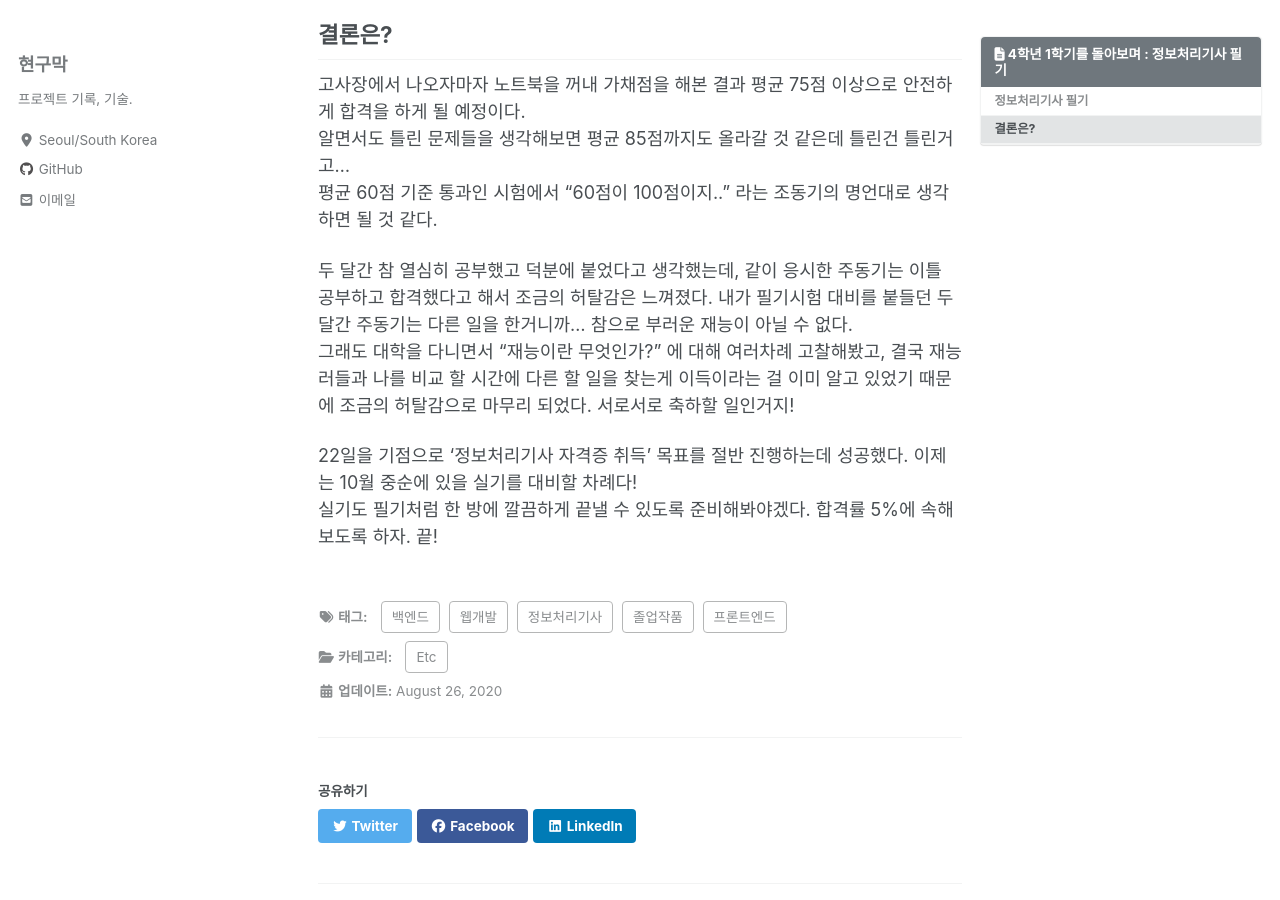
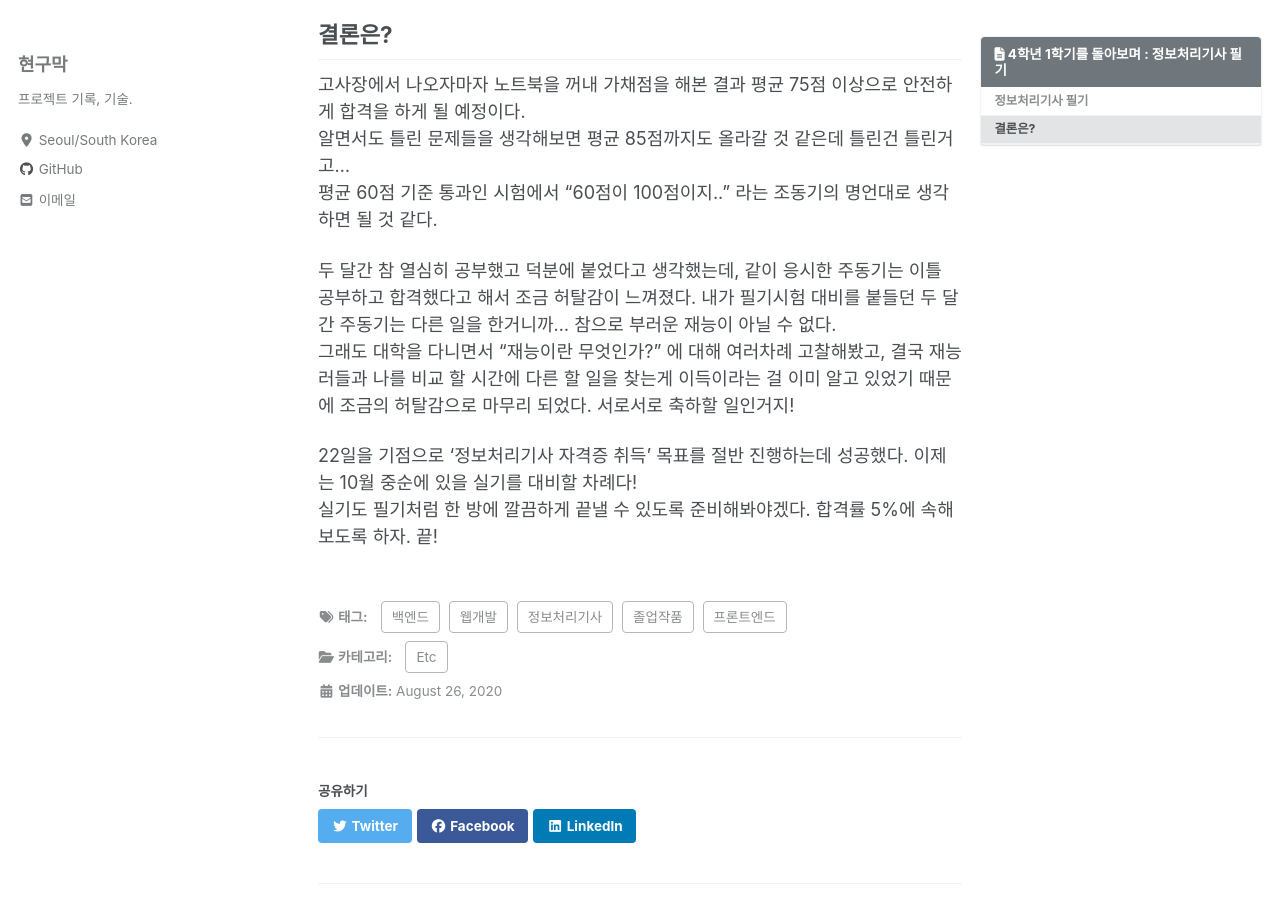
Before and after one commit to Hyeon9mak/Hyeon9mak.github.io, a Jekyll site: the page built from _posts/2020-08-25-4학년_1학기를_돌아보며_:_정보처리기사_필기.md, in a window 1280 px wide and 900 px high, scrolled down 1992 px. Built offline with Jekyll 4.4.1, drawn with Linux system fonts in a browser that asks for light colours; cached includes are drawn as plain includes; nearby versions of some CDN libraries; comment, search, counter and statistics services are not loaded.

Commit message:
Update 2020-08-25-4학년_1학기를_돌아보며_:_정보처리기사_필기.md

```diff
--- a/_posts/2020-08-25-4학년_1학기를_돌아보며_:_정보처리기사_필기.md
+++ b/_posts/2020-08-25-4학년_1학기를_돌아보며_:_정보처리기사_필기.md
@@ -73,7 +73,7 @@ toc_label: "4학년 1학기를 돌아보며 : 정보처리기사 필기"
 알면서도 틀린 문제들을 생각해보면 평균 85점까지도 올라갈 것 같은데 틀린건 틀린거고...
 평균 60점 기준 통과인 시험에서 "60점이 100점이지.." 라는 조동기의 명언대로 생각하면 될 것 같다.
 
-두 달간 참 열심히 공부했고 덕분에 붙었다고 생각했는데, 같이 응시한 주동기는 이틀 공부하고 합격했다고 해서 조금의 허탈감은 느껴졌다.
+두 달간 참 열심히 공부했고 덕분에 붙었다고 생각했는데, 같이 응시한 주동기는 이틀 공부하고 합격했다고 해서 조금 허탈감이 느껴졌다.
 내가 필기시험 대비를 붙들던 두 달간 주동기는 다른 일을 한거니까... 참으로 부러운 재능이 아닐 수 없다.
 그래도 대학을 다니면서 "재능이란 무엇인가?" 에 대해 여러차례 고찰해봤고, 결국 재능러들과 나를 비교 할 시간에 다른 할 일을 찾는게 이득이라는 걸
 이미 알고 있었기 때문에 조금의 허탈감으로 마무리 되었다. 서로서로 축하할 일인거지!
```
